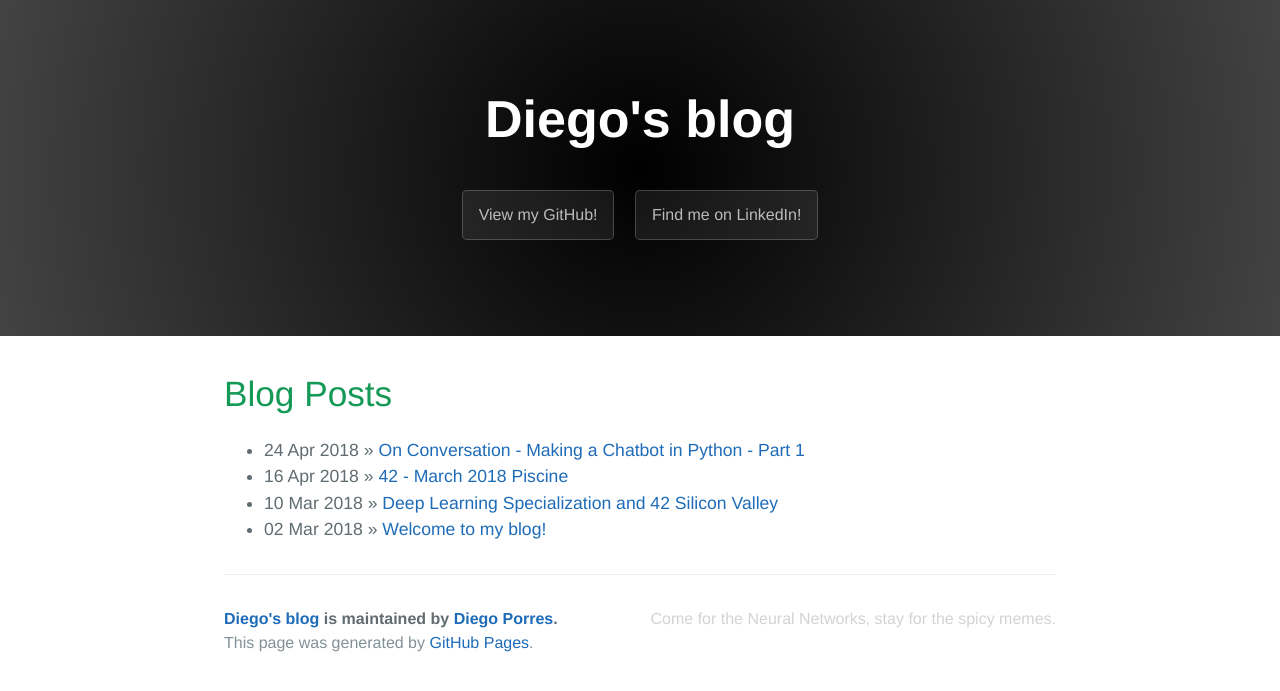
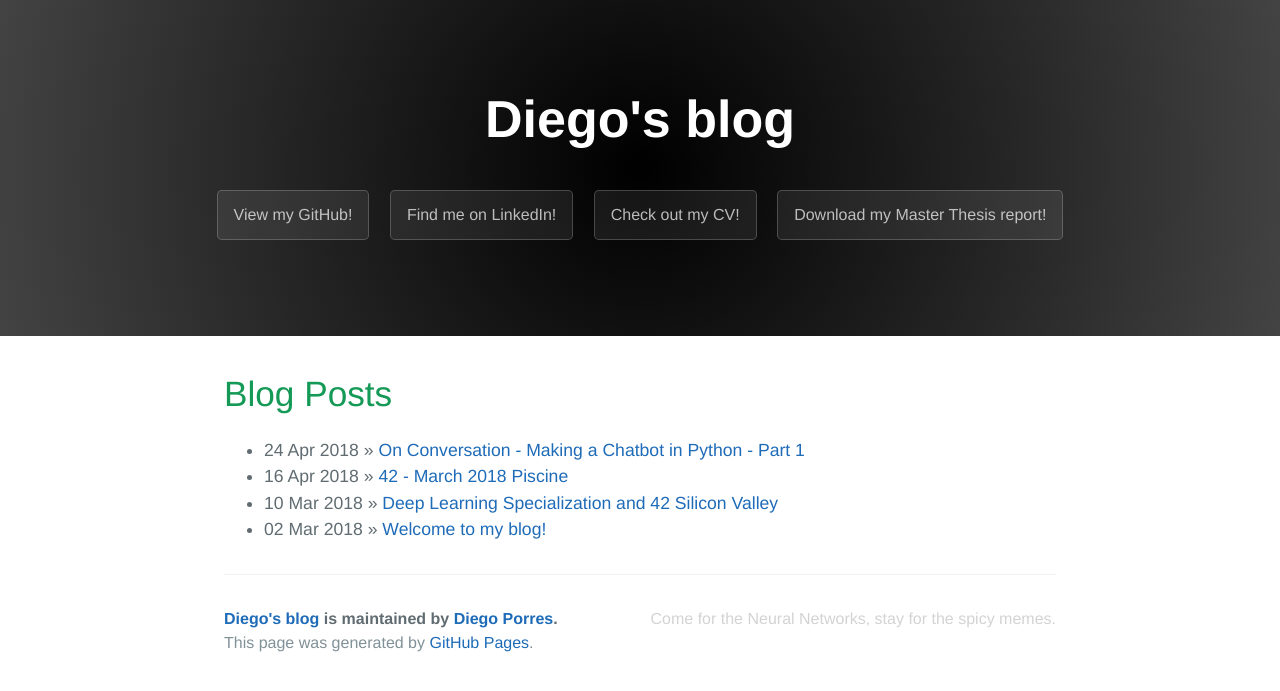
Before and after one commit to PDillis/pdillis.github.io, a Jekyll site: the page built from index.html, in a window 1280 px wide. Shown: the top 691 px of the page. Built offline with Jekyll 4.4.1, drawn with Linux system fonts in a browser that asks for light colours.

Commit message:
Update page-header.html

```diff
--- a/_includes/page-header.html
+++ b/_includes/page-header.html
@@ -3,5 +3,6 @@
   <h2 class="project-tagline">{{ site.tagline }}</h2>
   <a href="https://github.com/PDillis/" class="btn">View my GitHub!</a>
   <a href="https://www.linkedin.com/in/diego-porres/" class="btn">Find me on LinkedIn!</a>
-  <!--<a href="#" class="btn">Download .tar.gz</a> -->
+  <a href="https://github.com/PDillis/pdillis.github.io/raw/master/pdfs/Resume-DiegoPorres.pdf" class="btn">Check out my CV!</a>
+  <a href="https://github.com/PDillis/pdillis.github.io/raw/master/pdfs/Thesis%20Report%20Unsigned%20-%20Diego%20Porres.pdf" class="btn">Download my Master Thesis report!</a>
 </section>
```
